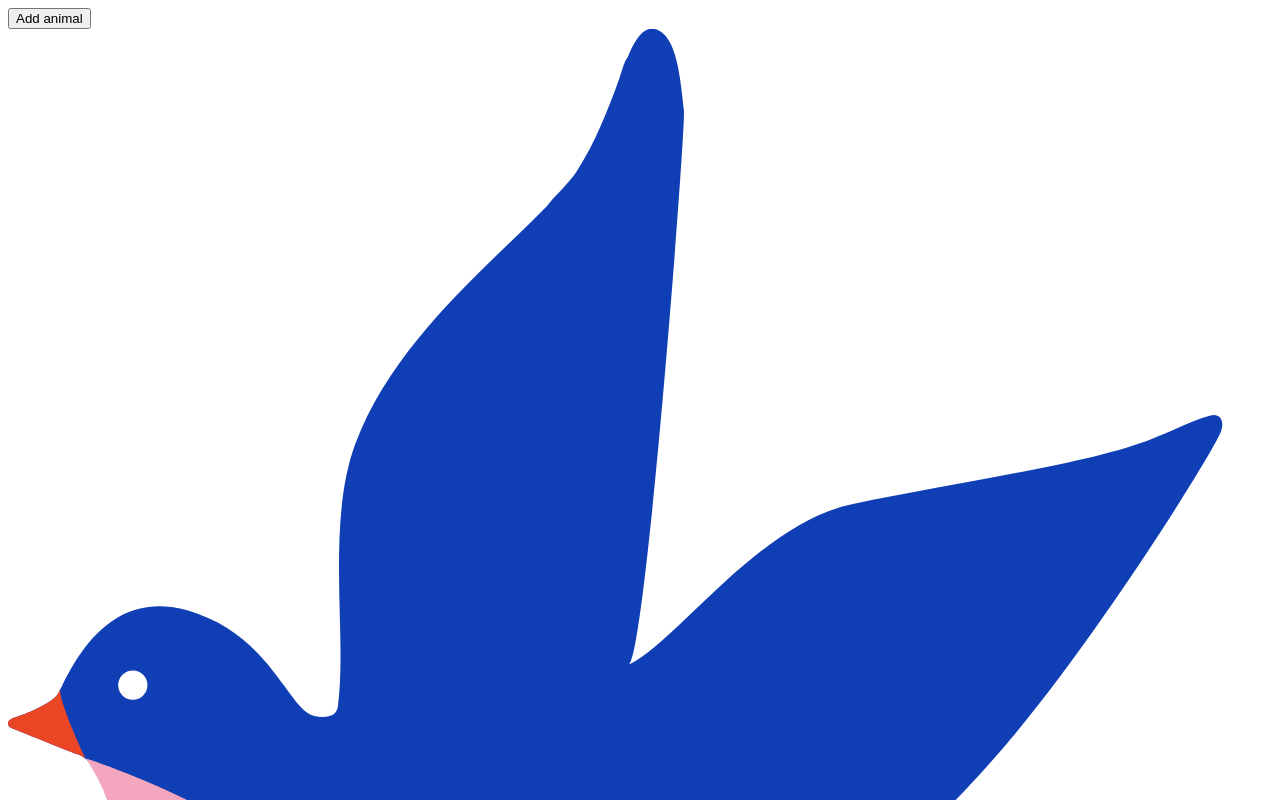
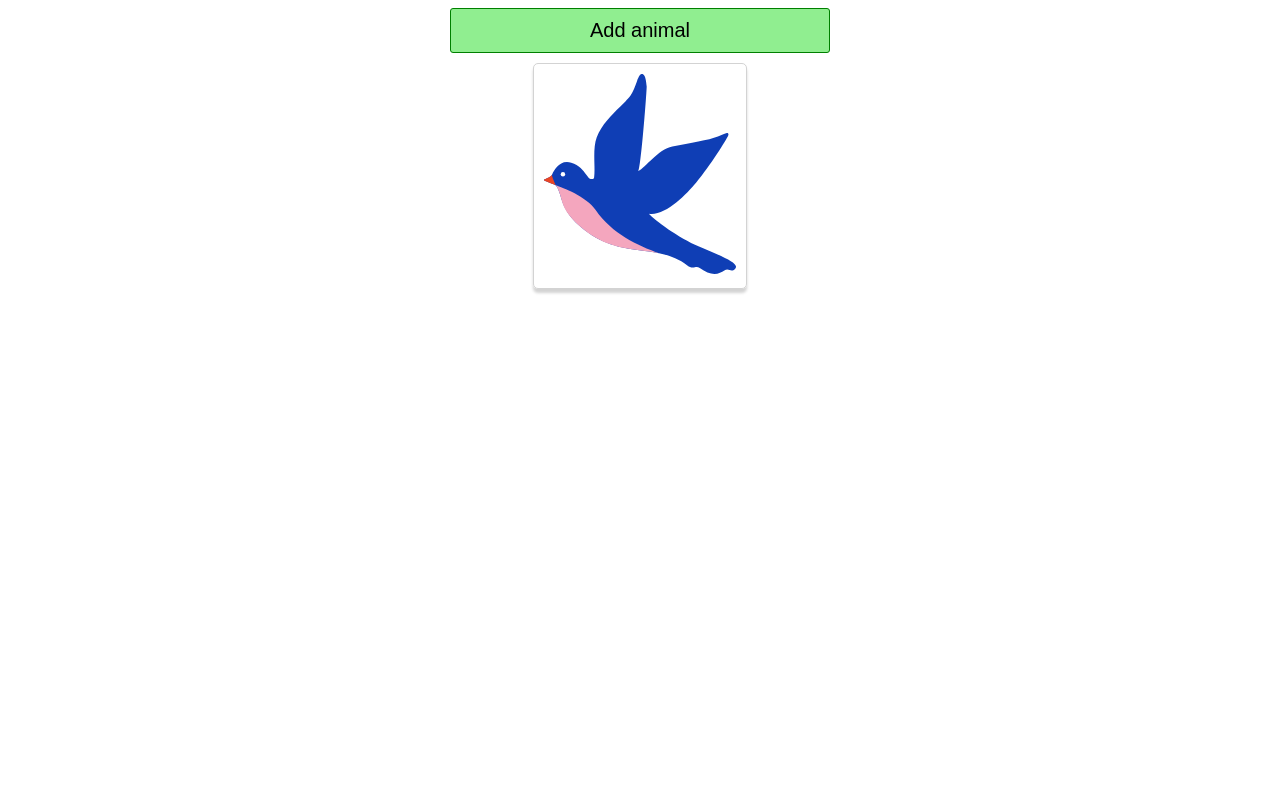
Before and after one commit to AlexDrew90/react_course_animals, a React (Create React App) app: page / in a window 1280 px wide. Both pictures are taken after a click on the button "Add animal". Shown: the top 800 px of the page. Built offline with nearby package versions, Linux system fonts and the light colour scheme.

Commit message:
Added in CSS styling.

```diff
--- /dev/null
+++ b/src/AnimalShow.css
@@ -0,0 +1,18 @@
+.animal-show{
+  position: relative;
+  border: 1px solid lightgray;
+  padding: 10px;
+  border-radius: 5px;
+  margin: 10px;
+  box-shadow: 0px 4px 3px lightgray;
+}
+
+.animal{
+  height: 200px;
+}
+
+.heart{
+  position: absolute;
+  bottom: 10%;
+  right: 10%;
+}
--- a/src/AnimalShow.js
+++ b/src/AnimalShow.js
@@ -1,3 +1,4 @@
+import './AnimalShow.css';
 import { useState } from 'react';
 import bird from './svg/bird.svg';
 import cat from './svg/cat.svg';
@@ -24,9 +25,10 @@
     setHeartcount(heartcount + 1);
   };
 
-  return <div onClick={handleClick}>
-    <img alt="animal" src={svgMap[type]} />
+  return <div className="animal-show" onClick={handleClick}>
+    <img className="animal" alt="animal" src={svgMap[type]} />
     <img
+    className="heart"
     alt="heart"
     src={heart}
     style={{ width: 0 + 10 * heartcount + "px"}}
--- /dev/null
+++ b/src/App.css
@@ -0,0 +1,21 @@
+.app{
+  display: flex;
+  flex-direction: column;
+  align-items: center;
+}
+
+button{
+  background-color: lightgreen;
+  border: 1px solid green;
+  border-radius: 3px;
+  font-size: 20px;
+  padding: 10px;
+  width: 30%;
+}
+
+.animal-list{
+  display: flex;
+  flex-direction: row;
+  flex-wrap: wrap;
+  justify-content: center;
+}
--- a/src/App.js
+++ b/src/App.js
@@ -1,3 +1,4 @@
+import './App.css';
 import { useState } from 'react';
 import AnimalShow from './AnimalShow';
 
@@ -19,9 +20,9 @@
 const renderedAnimals = animals.map((animal, index) => {return <AnimalShow type={animal} key={index} />});
 
   return(
-  <div>
+  <div className="app">
   <button onClick={handleClick}>Add animal</button>
-  <div>{renderedAnimals}</div>
+  <div className="animal-list">{renderedAnimals}</div>
   </div>);
 }
 
```
